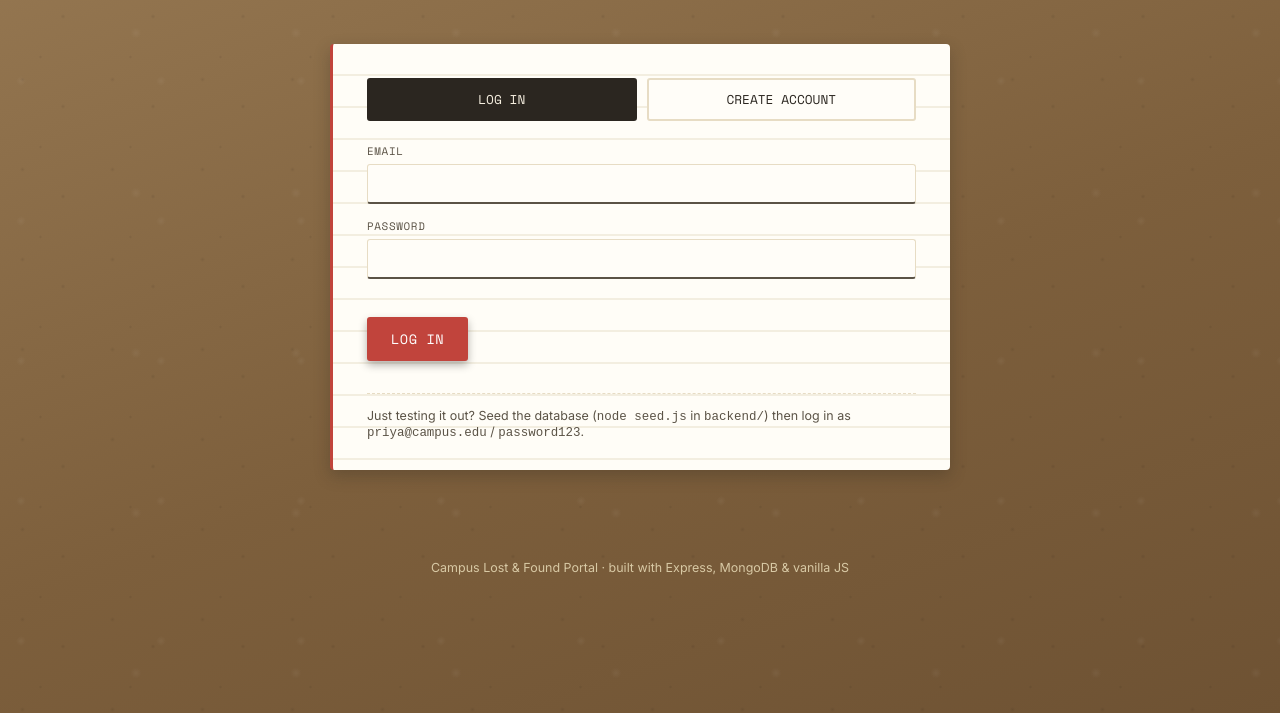
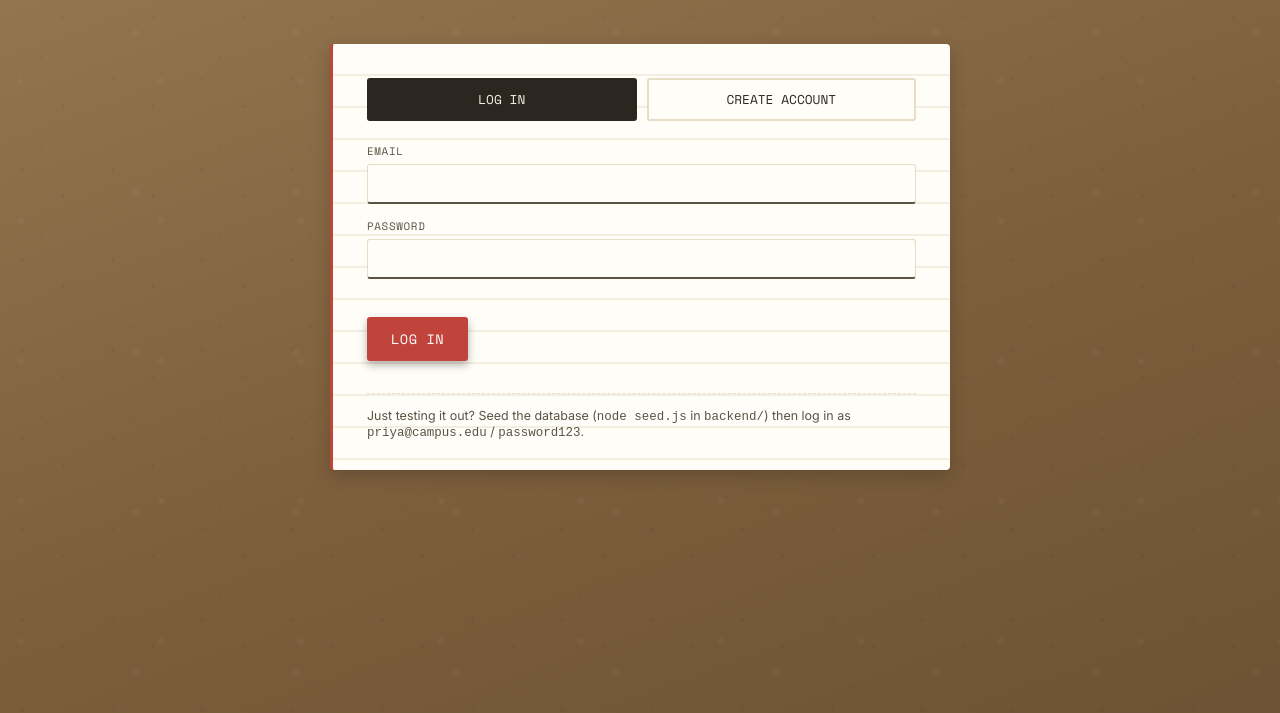
Before and after one commit to ankitmishra333/campus-lost-and-found, a plain HTML site: page frontend/auth.html in a window 1280 px wide. Shown: the part 87-800 px from the top of the page. Drawn offline with nearby package versions, Linux system fonts and the light colour scheme.

Commit message:
Remove footer from all pages

```diff
--- a/frontend/auth.html
+++ b/frontend/auth.html
@@ -75,9 +75,7 @@
   </div>
 </main>
 
-<footer class="site-footer">
-  Campus Lost &amp; Found Portal · built with Express, MongoDB &amp; vanilla JS
-</footer>
+
 
 <script src="js/api.js"></script>
 <script src="js/toast.js"></script>
```
Also changed, not shown: frontend/item.html (+1 -3 lines), frontend/my-items.html (+1 -3 lines), frontend/report.html (+1 -3 lines).
